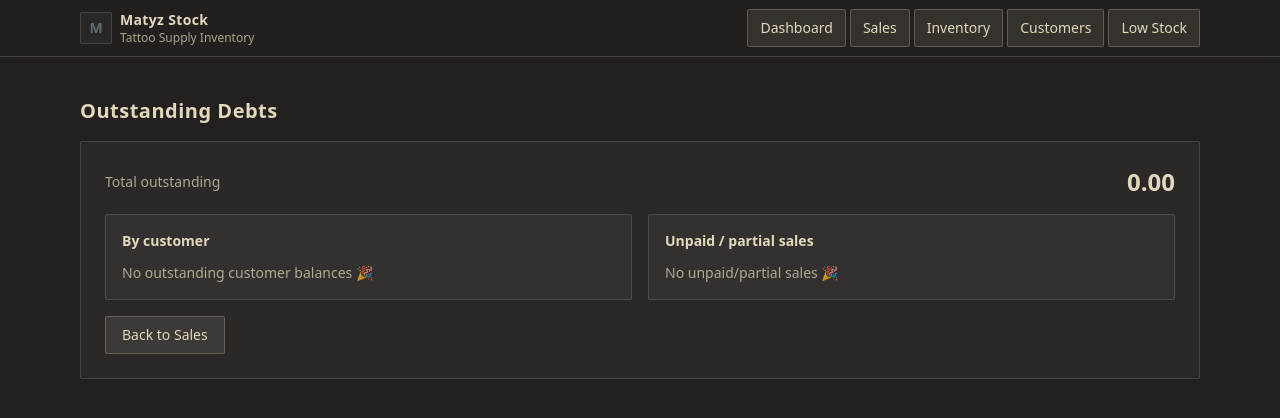
After one commit to oramirezperera/matyz_app, a Django app: page /sales/debts/ in a window 1280 px wide. The commit adds this page. Shown: the top 418 px of the page. Run offline with Django 5.2, Linux system fonts and the light colour scheme; data that the repository does not hold is empty; some libraries are stand-ins or nearby versions.

Commit message:
Created a new debt view for the app

```diff
--- a/sales/urls.py
+++ b/sales/urls.py
@@ -9,6 +9,7 @@ urlpatterns = [
     path("<int:pk>/", views.sale_detail, name="detail"),
     path("<int:pk>/edit/", views.sale_edit, name="edit"),
     path("<int:pk>/payment/", views.payment_create, name="payment_create"),
+    path("debts/", views.debts_view, name="debts"),
 
     # HTMX: add a new line item row
     path("htmx/sale-item-row/", views.htmx_sale_item_row, name="htmx_sale_item_row"),
--- a/sales/views.py
+++ b/sales/views.py
@@ -1,10 +1,14 @@
 from decimal import Decimal
 from django.contrib import messages
 from django.db import transaction
-from django.db.models import Q
+from django.db.models import Q, Sum
 from django.shortcuts import get_object_or_404, redirect, render
 from django.template.loader import render_to_string
 from django.http import HttpResponse
+from datetime import datetime, time
+from django.utils.timezone import make_aware
+from customers.models import Customer
+
 
 import json
 from inventory.models import Item
@@ -12,7 +16,7 @@ from inventory.models import Item
 from collections import defaultdict
 
 from .forms import SaleForm, SaleItemFormSet, PaymentForm
-from .models import Sale, SaleItem
+from .models import Sale, SaleItem, Payment
 from .services import (
     compute_sale_totals,
     apply_sale_stock_movements_on_create,
@@ -23,21 +27,60 @@ from .services import (
 
 # Create your views here.
 def sales_list(request):
+
     q = request.GET.get("q", "").strip()
     status = request.GET.get("status", "").strip()
+    customer_id = request.GET.get("customer", "").strip()
+    date_from = request.GET.get("from", "").strip()
+    date_to = request.GET.get("to", "").strip()
+    with_balance = request.GET.get("with_balance", "").strip()  # "1" means only unpaid/partial effectively
 
     sales = Sale.objects.select_related("customer").all()
 
     if status:
         sales = sales.filter(status=status)
 
+    if customer_id:
+        sales = sales.filter(customer_id=customer_id)
+
     if q:
-        sales = sales.filter(
-            Q(customer__name__icontains=q) |
-            Q(pk__icontains=q)
-        )
+        # If q is numeric, allow searching by sale id
+        if q.isdigit():
+            sales = sales.filter(Q(pk=int(q)) | Q(customer__name__icontains=q))
+        else:
+            sales = sales.filter(customer__name__icontains=q)
 
-    return render(request, "sales/list.html", {"sales": sales, "q": q, "status": status})
+    # Date range (inclusive)
+    # Expect YYYY-MM-DD from input type="date"
+    try:
+        if date_from:
+            dt = make_aware(datetime.combine(datetime.strptime(date_from, "%Y-%m-%d").date(), time.min))
+            sales = sales.filter(created_at__gte=dt)
+        if date_to:
+            dt = make_aware(datetime.combine(datetime.strptime(date_to, "%Y-%m-%d").date(), time.max))
+            sales = sales.filter(created_at__lte=dt)
+    except ValueError:
+        # If user types invalid date, ignore filters rather than crash
+        pass
+
+    # Optional “with balance” filter: total - paid > 0
+    # We can’t do sale.balance directly in SQL because it’s a property,
+    # so we filter by statuses that imply balance, and we can also compute for display.
+    if with_balance == "1":
+        sales = sales.exclude(status=Sale.Status.PAID)
+
+    customers = Customer.objects.filter(is_active=True).order_by("name")
+
+    return render(request, "sales/list.html", {
+        "sales": sales,
+        "customers": customers,
+        "q": q,
+        "status": status,
+        "customer_id": customer_id,
+        "date_from": date_from,
+        "date_to": date_to,
+        "with_balance": with_balance,
+    })
 
 
 def sale_create(request):
@@ -174,3 +217,55 @@ def htmx_sale_item_row(request):
     # last form is the extra one
     html = render_to_string("sales/partials/sale_item_row.html", {"f": formset.forms[-1]})
     return HttpResponse(html)
+
+
+def debts_view(request):
+    # 1) Sales with debt (UNPAID or PARTIAL)
+    debt_sales = (
+        Sale.objects.select_related("customer")
+        .exclude(status=Sale.Status.PAID)
+        .order_by("-created_at")
+    )
+
+    # 2) Debt totals by customer (spent - paid)
+    # We compute in two queries to avoid join-multiplication.
+    spent_by_customer = dict(
+        Sale.objects.exclude(customer__isnull=True)
+        .values_list("customer_id")
+        .annotate(spent=Sum("total"))
+        .values_list("customer_id", "spent")
+    )
+
+    paid_by_customer = dict(
+        Payment.objects.exclude(sale__customer__isnull=True)
+        .values_list("sale__customer_id")
+        .annotate(paid=Sum("amount"))
+        .values_list("sale__customer_id", "paid")
+    )
+
+    # Build customer debt rows
+    customer_ids = set(spent_by_customer.keys()) | set(paid_by_customer.keys())
+    customers = Customer.objects.filter(id__in=customer_ids, is_active=True)
+
+    rows = []
+    for c in customers:
+        spent = spent_by_customer.get(c.id, Decimal("0.00")) or Decimal("0.00")
+        paid = paid_by_customer.get(c.id, Decimal("0.00")) or Decimal("0.00")
+        balance = spent - paid
+        if balance > 0:
+            rows.append({
+                "customer": c,
+                "spent": spent,
+                "paid": paid,
+                "balance": balance,
+            })
+
+    rows.sort(key=lambda r: r["balance"], reverse=True)
+
+    total_outstanding = sum((r["balance"] for r in rows), Decimal("0.00"))
+
+    return render(request, "sales/debts.html", {
+        "customer_rows": rows,
+        "debt_sales": debt_sales,
+        "total_outstanding": total_outstanding,
+    })
--- /dev/null
+++ b/templates/sales/debts.html
@@ -0,0 +1,67 @@
+{% extends "base.html" %}
+{% block title %}Debts | Matyz Stock{% endblock %}
+{% block page_title %}Outstanding Debts{% endblock %}
+
+{% block content %}
+  <div class="flex items-center justify-between gap-3 mb-4">
+    <div class="matyz-muted text-sm">Total outstanding</div>
+    <div class="text-2xl font-semibold">{{ total_outstanding }}</div>
+  </div>
+
+  <div class="grid md:grid-cols-2 gap-4">
+    <div class="matyz-surface rounded-sm p-4">
+      <div class="text-sm font-semibold mb-3">By customer</div>
+
+      <div class="grid gap-2">
+        {% for r in customer_rows %}
+          <a class="matyz-surface rounded-sm p-3 block hover:opacity-95"
+             href="{% url 'customers:detail' r.customer.pk %}">
+            <div class="flex items-start justify-between gap-3">
+              <div>
+                <div class="font-semibold">{{ r.customer.name }}</div>
+                <div class="text-xs matyz-muted">Spent: {{ r.spent }} • Paid: {{ r.paid }}</div>
+              </div>
+              <div class="text-right">
+                <div class="text-xs matyz-muted">Balance</div>
+                <div class="text-lg font-semibold">{{ r.balance }}</div>
+              </div>
+            </div>
+          </a>
+        {% empty %}
+          <div class="matyz-muted text-sm">No outstanding customer balances 🎉</div>
+        {% endfor %}
+      </div>
+    </div>
+
+    <div class="matyz-surface rounded-sm p-4">
+      <div class="text-sm font-semibold mb-3">Unpaid / partial sales</div>
+
+      <div class="grid gap-2">
+        {% for s in debt_sales %}
+          <a class="matyz-surface rounded-sm p-3 block hover:opacity-95"
+             href="{% url 'sales:detail' s.pk %}">
+            <div class="flex items-start justify-between gap-3">
+              <div>
+                <div class="font-semibold">Sale #{{ s.pk }}</div>
+                <div class="text-xs matyz-muted">
+                  {{ s.created_at }} • {% if s.customer %}{{ s.customer.name }}{% else %}Walk-in{% endif %}
+                </div>
+                <div class="text-xs matyz-muted">Status: {{ s.status }}</div>
+              </div>
+              <div class="text-right">
+                <div class="text-xs matyz-muted">Balance</div>
+                <div class="text-lg font-semibold">{{ s.balance }}</div>
+              </div>
+            </div>
+          </a>
+        {% empty %}
+          <div class="matyz-muted text-sm">No unpaid/partial sales 🎉</div>
+        {% endfor %}
+      </div>
+    </div>
+  </div>
+
+  <div class="mt-4 flex gap-2">
+    <a class="px-4 py-2 rounded-sm matyz-btn text-sm" href="{% url 'sales:list' %}">Back to Sales</a>
+  </div>
+{% endblock %}
```
Also changed, not shown: templates/sales/list.html (+34 -9 lines).
